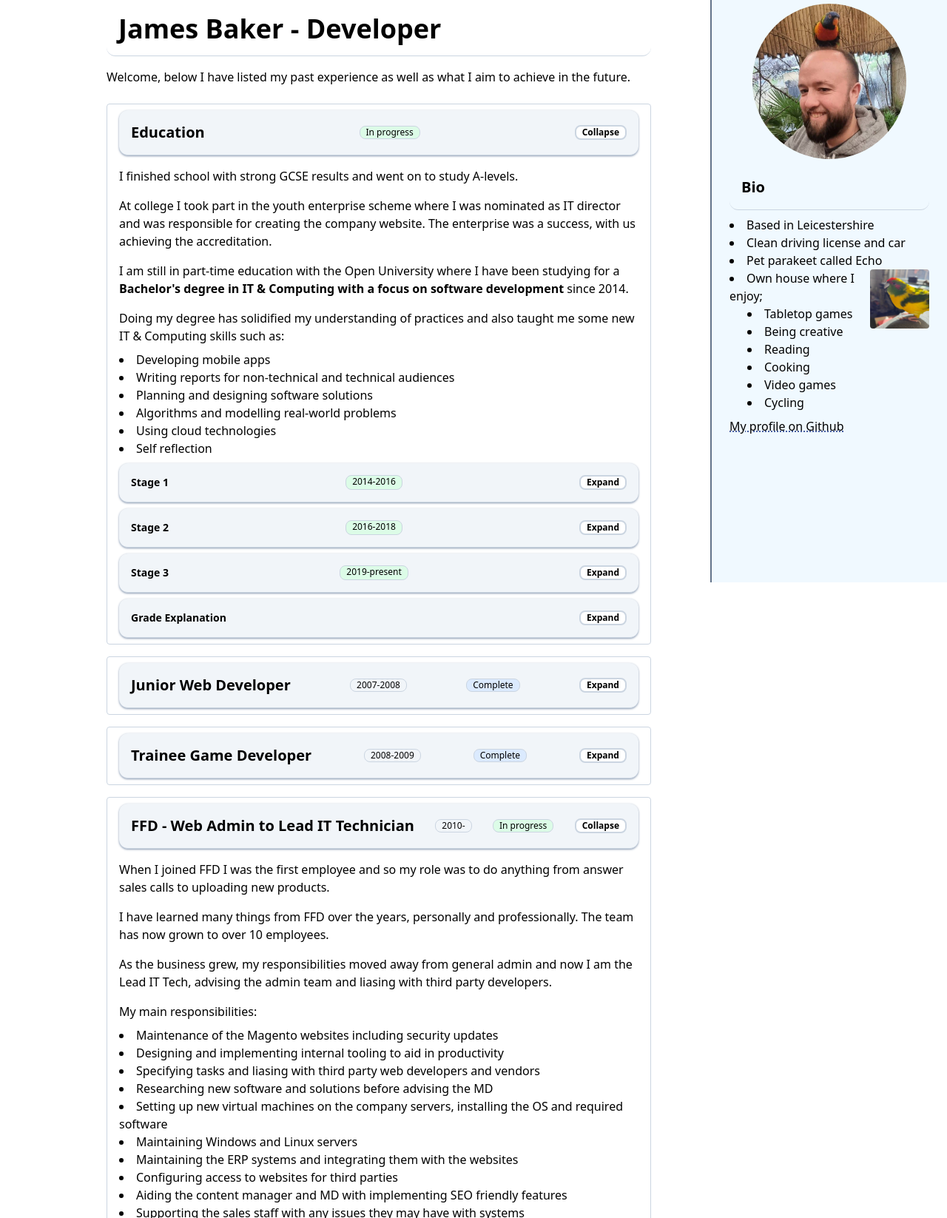
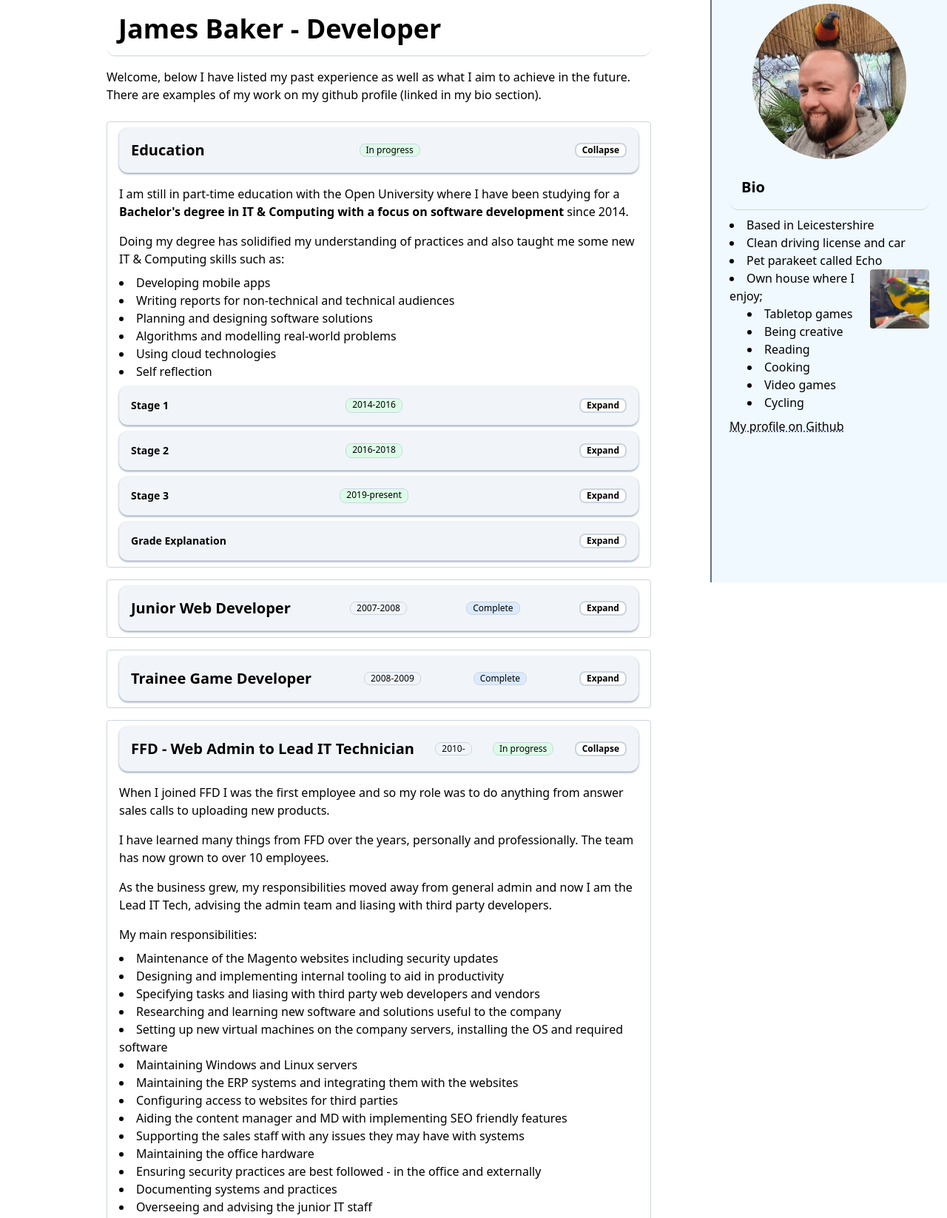
Before and after one commit to jmpb/my-cv-website, a website: page docs/index.html in a window 1280 px wide. Shown: the part 13-1659 px from the top of the page at 74% size. Drawn offline with nearby package versions, Linux system fonts and the light colour scheme.

Commit message:
Copy update

```diff
--- a/docs/index.html
+++ b/docs/index.html
@@ -12,13 +12,11 @@
     <main>
         <header>
             <h1>James Baker - Developer</h1>
-            <p>Welcome, below I have listed my past experience as well as what I aim to achieve in the future.</p>
+            <p>Welcome, below I have listed my past experience as well as what I aim to achieve in the future. There are examples of my work on my github profile (linked in my bio section).</p>
         </header>
         <section class="expandable" x-data="Expandable()" x-init="init($el)" initState="open">
             <h2>Education<span class="progress">In progress</span><span class="handle" class="handle" @click="toggle($el)">Collapse</span></h2>
             <div x-show="open">
-                <p>I finished school with strong GCSE results and went on to study A-levels.</p>
-                <p>At college I took part in the youth enterprise scheme where I was nominated as IT director and was responsible for creating the company website. The enterprise was a success, with us achieving the accreditation.</p>
                 <p>I am still in part-time education with the Open University where I have been studying for a <strong>Bachelor's degree in IT &amp; Computing with a focus on software development</strong> since 2014.</p>
                 <p>Doing my degree has solidified my understanding of practices and also taught me some new IT &amp; Computing skills such as:</p>
                 <ul>
@@ -171,7 +169,7 @@
                     <li>Maintenance of the Magento websites including security updates</li>
                     <li>Designing and implementing internal tooling to aid in productivity</li>
                     <li>Specifying tasks and liasing with third party web developers and vendors</li>
-                    <li>Researching new software and solutions before advising the MD</li>
+                    <li>Researching and learning new software and solutions useful to the company</li>
                     <li>Setting up new virtual machines on the company servers, installing the OS and required software</li>
                     <li>Maintaining Windows and Linux servers</li>
                     <li>Maintaining the ERP systems and integrating them with the websites</li>
```
